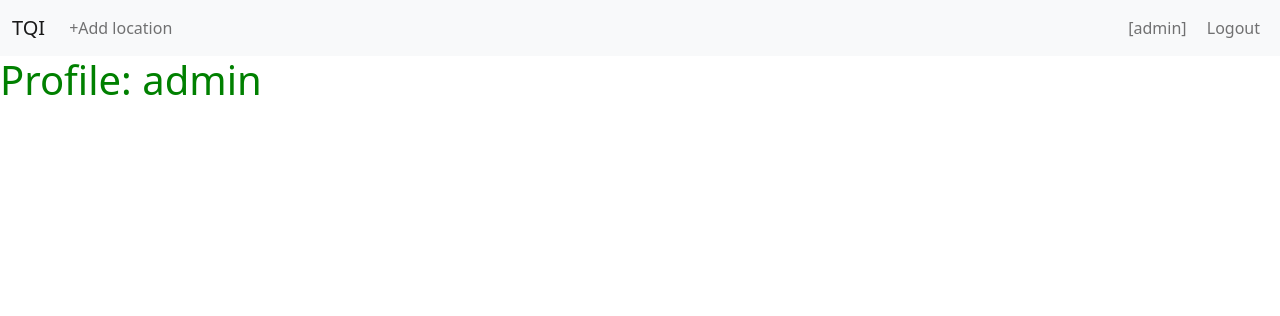
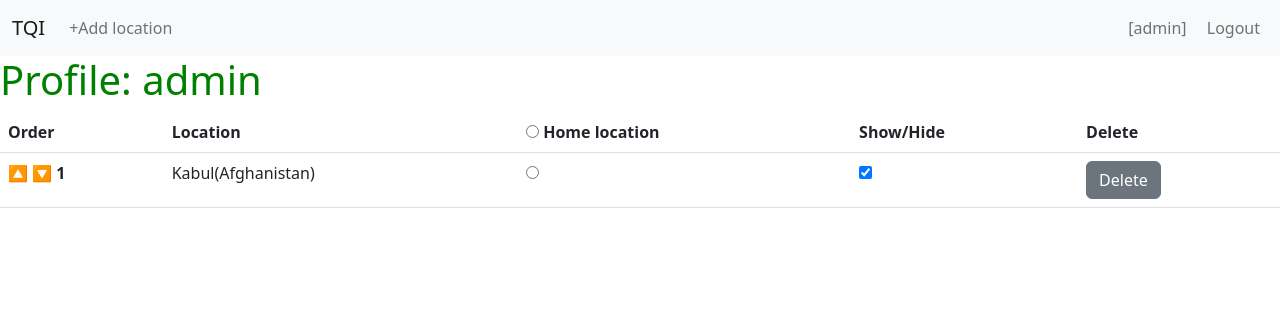
Before and after one commit to si32/TouristQuickInfo, a Django app: page /profile/1 in a window 1280 px wide. Shown: the top 316 px of the page. Run offline with Django 4.2, Linux system fonts and the light colour scheme; a user stored in the database is signed in; data comes from the database, SQL or seed files in the repository; both versions use the stored data as it was after the commit; parts of the project's set-up code (start-up, migrations or seed data) failed here and were passed over.

Commit message:
admin panel

```diff
--- a/tourist_quick_info/infopage/models.py
+++ b/tourist_quick_info/infopage/models.py
@@ -31,9 +31,11 @@ class City(models.Model):
 
 class Location(models.Model):
     user = models.ForeignKey(User, on_delete=models.CASCADE, related_name="user_locations")
+    order = models.PositiveIntegerField()
     country = models.ForeignKey(Country, on_delete=models.CASCADE)
     city = models.ForeignKey(City, on_delete=models.CASCADE)
     is_home = models.BooleanField()
+    show_hide = models.BooleanField()
 
     def __str__(self):
-        return f"{self.id}: {self.user.username} {self.country.name} {self.city.name} {self.is_home}"
+        return f"{self.id}: {self.user.username} {self.country.name} {self.city.name} {self.is_home} {self.show_hide} {self.order}"
--- a/tourist_quick_info/infopage/static/infopage/style.css
+++ b/tourist_quick_info/infopage/static/infopage/style.css
@@ -22,3 +22,9 @@ a[data-bs-target="#addLocation"] {
     font-size: small;
     color: grey;
 }
+
+.order_btn {
+    border: none;
+    background-color: white;
+    padding: 0;
+}
--- a/tourist_quick_info/infopage/templates/infopage/index.html
+++ b/tourist_quick_info/infopage/templates/infopage/index.html
@@ -4,13 +4,15 @@
 
 {% block body %}
 
+		<div id="is_home_exist" hidden>{{ is_home_exist }}</div>
+
 		<div class="CountryMainDiv">
 
 			<div class="conteiner-fluid mx-4">
 				<h3>Time</h3>
-				<div class="row ">
+				<div class="row">
 					{% for location in locations %}
-						<div class="col">
+						<div class="col-sm-12 col-md-6 mb-10">
 							{% if location.is_home %}
 								<div>🏡{{location.city.name}} ({{location.country.name}})</div>
 								<div class="location_city_timezone" data-timezone="{{location.city.timezone}}" data-home=True></div>
--- a/tourist_quick_info/infopage/templates/infopage/profile.html
+++ b/tourist_quick_info/infopage/templates/infopage/profile.html
@@ -3,10 +3,55 @@
 
 {% block body %}
 
-<h1>Profile: {{ user.username }}</h1>
+  <h1>Profile: {{ user.username }}</h1>
+
+  <table class="table table-hover table-responsive" >
+    <thead>
+      <tr>
+        <th>Order</th>
+        <th>Location</th>
+        <th>
+          <input type="radio" name="is_home_radio" id="not_yet_radio">
+          <label for="not_yet_radio">Home location</label>
+        </th>
+        <th>Show/Hide</th>
+        <th>Delete</th>
+      </tr>
+    </thead>
+    <tbody id="profile">
+      {% for location in locations %}
+        <tr>
+          <td >
+            <button class="order_btn" id="order_up_btn_{{location.id}}" data-order="{{location.order}}" data-direction="up">🔼</button>
+            <button class="order_btn" id="order_down_btn_{{location.id}}" data-order="{{location.order}}" data-direction="down">🔽</button>
+            <b>{{ location.order }}</b>
+          </td>
+          <td>{{ location.city.name }}({{ location.country.name }})</td>
+          {% if location.is_home %}
+            <td>
+              <input type="radio" name="is_home_radio" checked>
+            </td>
+            {% else %}
+            <td>
+              <input type="radio" name="is_home_radio">
+            </td>
+          {% endif %}
+            <td>
+              {% if location.show_hide  %}
+                <input id="sh_checkbox_{{location.order}}" type="checkbox" checked>
+              {% else %}
+                <input id="sh_checkbox_{{location.order}}" type="checkbox">
+              {% endif %}
+            </td>
+          <td><button class="del_btn btn btn-secondary">Delete</button></td>
+        </tr>
+      {% endfor %}
+    </tbody>
+  </table>
 
 
 {% endblock %}
 
 {% block script %}
+  <script src="{% static 'infopage/js/profile.js' %}"></script>
 {% endblock %}
--- a/tourist_quick_info/infopage/urls.py
+++ b/tourist_quick_info/infopage/urls.py
@@ -10,5 +10,6 @@ urlpatterns = [
     path("register", views.register, name="register"),
     path("add_location", views.add_location, name="add_location"),
     path("profile/<int:user_id>", views.profile, name="profile"),
-    path("is_home", views.is_home, name="is_home")
+    path("is_home", views.is_home, name="is_home"),
+    path("update_locations", views.update_locations, name="update_locations")
 ]
--- a/tourist_quick_info/infopage/views.py
+++ b/tourist_quick_info/infopage/views.py
@@ -1,11 +1,14 @@
 import os
+import json
 
 from django.shortcuts import render
 from django.contrib.auth import login, logout, authenticate
+from django.contrib.auth.decorators import login_required
 from django.db import IntegrityError
 from django.http import HttpResponse, HttpResponseRedirect, JsonResponse
 from django.urls import reverse
 from .models import User, Country, City, Location
+from django.views.decorators.csrf import csrf_exempt
 
 # Login/Logout/Register
 def login_view(request):
@@ -62,7 +65,7 @@ def register(request):
 def index(request):
     if request.user.is_authenticated:
         user = User.objects.get(username=request.user)
-        locations = user.user_locations.all()
+        locations = user.user_locations.all().filter(show_hide=True).order_by("order")
 
         return render(request, "infopage/index.html", {
             "locations": locations,
@@ -70,7 +73,7 @@ def index(request):
     else:
         return render(request, "infopage/login.html")
 
-
+@login_required
 def add_location(request):
     """ Add new location for user in db """
     if request.method == "POST":
@@ -117,18 +120,29 @@ def add_location(request):
         try:
             location = Location.objects.get(user=user, country=country, city=city)
         except Location.DoesNotExist:
+            # try:
+            user = User.objects.get(username=request.user)
+            user_locations = user.user_locations.all().order_by("-order")
+            if user_locations:
+                order = int(user_locations[0].order) + 1
+            else:
+                order = 1
+
+
             location = Location.objects.create(
                 user=user,
+                order=order,
                 country=country,
                 city=city,
-                is_home=location_is_home
+                is_home=location_is_home,
+                show_hide=True
             )
 
         return HttpResponseRedirect(request.META.get('HTTP_REFERER'))
     else:
         return HttpResponseRedirect(reverse("index"))
 
-
+@login_required
 def is_home(request):
     if request.user.is_authenticated:
         user = User.objects.get(username=request.user)
@@ -138,11 +152,60 @@ def is_home(request):
         for location in locations:
             if location.is_home:
                 user_has_home_location = True
+                user_home_location_timezone = location.city.timezone
 
-        return JsonResponse({"user_has_home_location": user_has_home_location})
+        return JsonResponse({
+            "user_has_home_location": user_has_home_location,
+            "user_home_location_timezone": user_home_location_timezone
+            })
 
 
+@login_required
+def profile(request, user_id):
+    user = User.objects.get(username=request.user)
+    locations = user.user_locations.all().order_by("order")
 
-def profile(request, user_id):
+    return render(request, "infopage/profile.html", {
+        "locations": locations
+    })
 
-    return render(request, "infopage/profile.html")
+@csrf_exempt
+@login_required
+def update_locations(request):
+    user = request.user
+
+    if request.method == "PUT":
+        locations = json.loads(request.body).get("locations")
+        for location in locations:
+            order = location["order"]
+            city_name, country_name = location["location"].strip(")").split("(")
+            country =  Country.objects.get(name=country_name)
+            city =  City.objects.get(name=city_name)
+            is_home = location.get("is_home")
+            show_hide = location["show_hide"]
+
+            try:
+                Location.objects.get(user=user, order=order, country=country, city=city, is_home=is_home, show_hide=show_hide)
+            except Location.DoesNotExist:
+                print("start update")
+                loc = Location.objects.get(user=user, country=country, city=city)
+                loc.order = order
+                loc.is_home = is_home
+                loc.show_hide = show_hide
+                loc.save()
+
+        return HttpResponse(status=204)
+
+    elif request.method == "DELETE":
+        location = json.loads(request.body)
+        print(location)
+        city_name, country_name = location["location"].strip(")").split("(")
+        country =  Country.objects.get(name=country_name)
+        city =  City.objects.get(name=city_name)
+
+        loc_for_del = Location.objects.get(user=user, country=country, city=city)
+        loc_for_del.delete()
+
+        return HttpResponse(status=204)
+    else:
+        return HttpResponseRedirect(reverse("index"))
```
Also changed, not shown: tourist_quick_info/infopage/static/infopage/js/main.js (+16 -3 lines), tourist_quick_info/infopage/templates/infopage/login.html (+4 -3 lines), tourist_quick_info/db.sqlite3, tourist_quick_info/infopage/migrations/0001_initial.py, tourist_quick_info/infopage/migrations/0002_city_country_remove_user_city_remove_user_country_and_more.py (deleted), tourist_quick_info/infopage/migrations/0003_rename_home_location_is_home.py (deleted), tourist_quick_info/infopage/migrations/0004_alter_city_latitude_alter_city_longitude_and_more.py (deleted).
